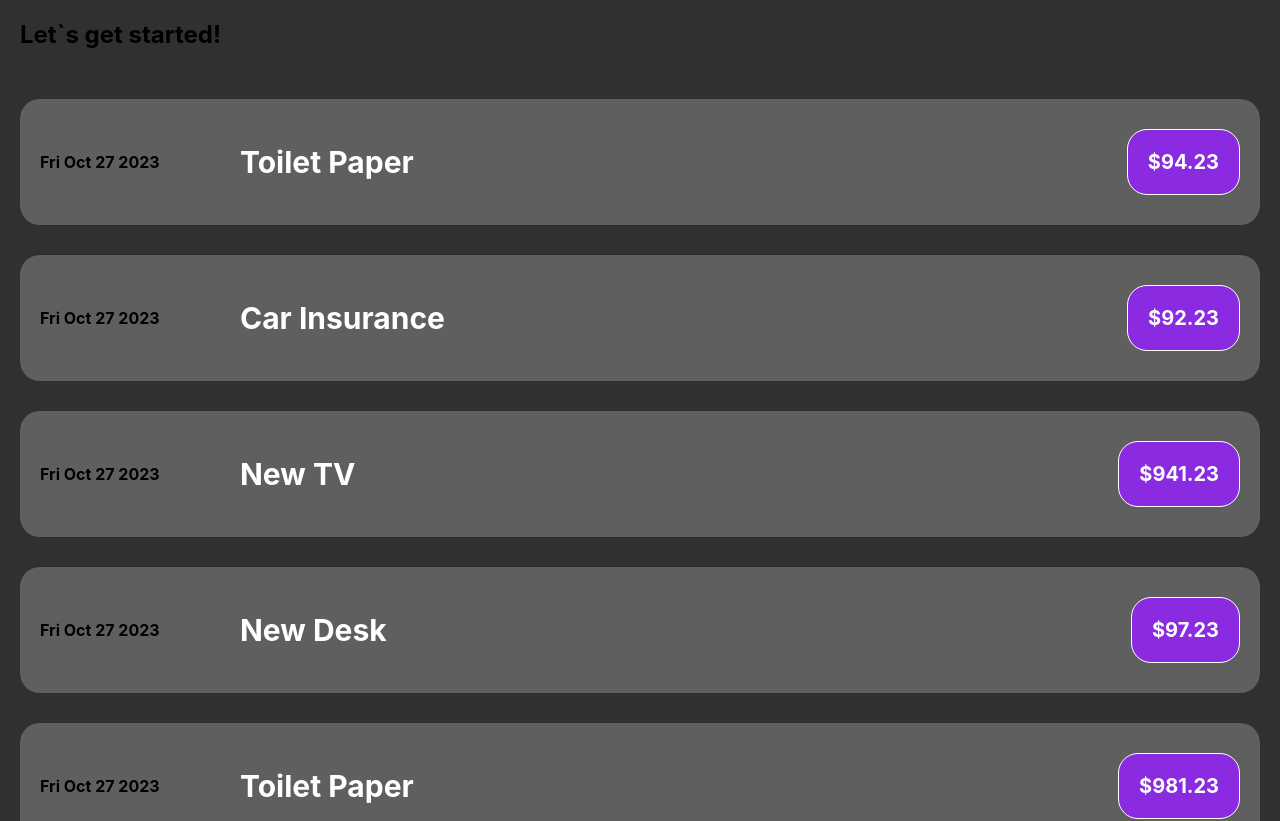
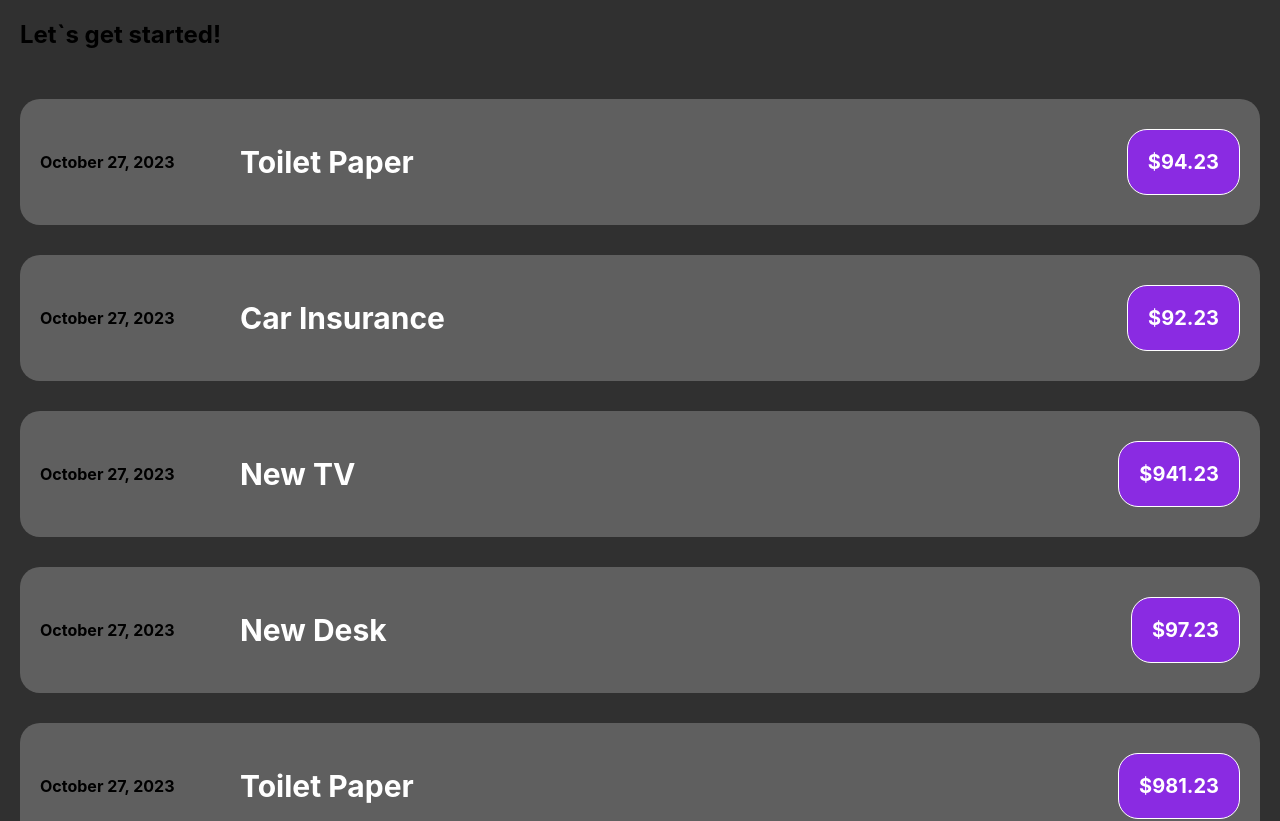
Before and after one commit to LirimMuqolli/React-complete-guide, a React (Create React App) app: page / in a window 1280 px wide. Shown: the top 821 px of the page. Built offline with nearby package versions, Linux system fonts and the light colour scheme.

Commit message:
update added a new component with expenseDate name and pass with props

```diff
--- /dev/null
+++ b/src/components/expenseDate/ExpenseDate.tsx
@@ -0,0 +1,21 @@
+import React from 'react'
+
+  interface expenseDateProps {
+    date:Date;
+  }
+
+const ExpenseDate = ({ date }: expenseDateProps) => {
+    const formatDate = (date: Date) => {
+      const options: Intl.DateTimeFormatOptions = {
+        year: 'numeric',
+        month: 'long',
+        day: 'numeric',
+      };
+      return date.toLocaleDateString(undefined, options);
+    };
+
+    return <div className='expense-date'>{formatDate(date)}</div>;
+  };
+
+
+export default ExpenseDate
--- a/src/components/expenseitem/ExpenseItem.tsx
+++ b/src/components/expenseitem/ExpenseItem.tsx
@@ -1,11 +1,12 @@
 import React from 'react';
 import './ExpenseItem.css'
+import ExpenseDate from '../expenseDate/ExpenseDate';
 
 interface ExpenseDataObjectProps {
   id: number;
   title: string;
   amount: number;
-  date: any;
+  date: Date;
 }
 
 interface ExpenseData {
@@ -13,11 +14,21 @@ interface ExpenseData {
 }
 
 const ExpenseItem: React.FC<ExpenseData> = ({ expenseData }) => {
+  const formatDate = (date: Date) => {
+    const options: Intl.DateTimeFormatOptions = {
+      year: 'numeric',
+      month: 'long',
+      day: 'numeric',
+    };
+    return date.toLocaleDateString(undefined, options);
+  };
+
   return (
     <div className='expense-item-container'>
       {expenseData.map((expense) => (
         <div key={expense.id} className='expense-item'>
-          <div className='expense-date'>{expense.date.toDateString()}</div>
+          <ExpenseDate  date={expense.date} />
+
           <div className='expense-item_description'>
             <h2>{expense.title}</h2>
           </div>
```
